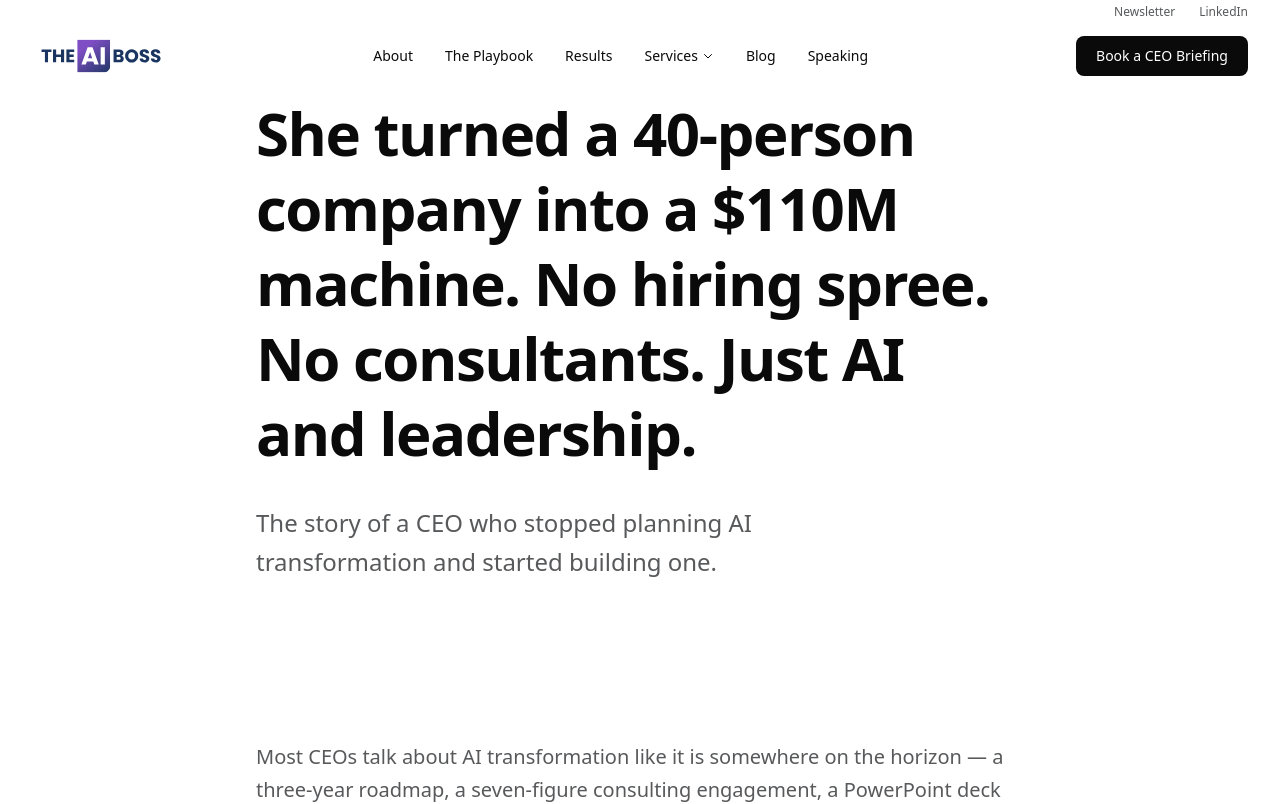
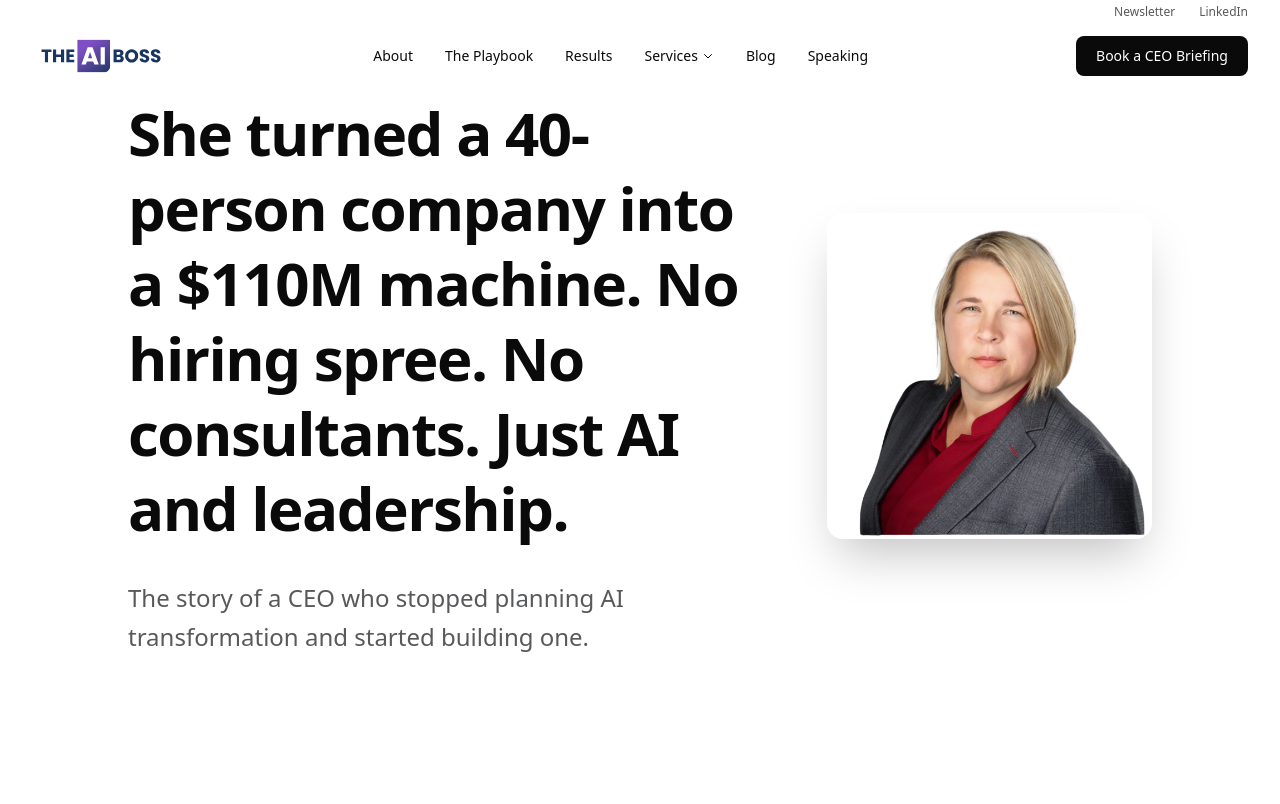
Before and after one commit to kanaekim/theaiboss-site, a Next.js app: page /about in a window 1280 px wide. Shown: the top 804 px of the page. Built offline with nearby package versions, Linux system fonts and the light colour scheme.

Commit message:
Update page.tsx

```diff
--- a/src/app/about/page.tsx
+++ b/src/app/about/page.tsx
@@ -13,15 +13,28 @@
     <main className="bg-white text-[var(--color-foreground)]">
       {/* ── Hero ── */}
       <section className="pt-24 pb-20 px-6">
-        <div className="max-w-3xl mx-auto">
+        <div className="max-w-5xl mx-auto">
+          <div className="flex flex-col lg:flex-row items-center gap-12">
+            {/* Left — Text (2/3) */}
+            <div className="lg:w-2/3">
               <h1 className="text-4xl sm:text-5xl lg:text-6xl font-bold leading-tight tracking-tight mb-8">
-           She turned a 40-person company into a $110M machine. No hiring
-            spree. No consultants. Just AI and leadership.
+                She turned a 40-person company into a $110M machine. No hiring spree. No consultants. Just AI and leadership.
               </h1>
               <p className="text-xl sm:text-2xl text-[var(--color-muted)] leading-relaxed max-w-2xl">
                 The story of a CEO who stopped planning AI transformation and
                 started building one.
               </p>
+            </div>
+
+            {/* Right — Kathy's Photo (1/3) */}
+            <div className="lg:w-1/3">
+              <img
+                src="/kathy_about.svg"
+                alt="Kathy Slowinski"
+                className="w-full rounded-2xl object-cover shadow-2xl"
+              />
+            </div>
+          </div>
         </div>
       </section>
 
```
Lines whose indentation alone changed are shown as unchanged.
